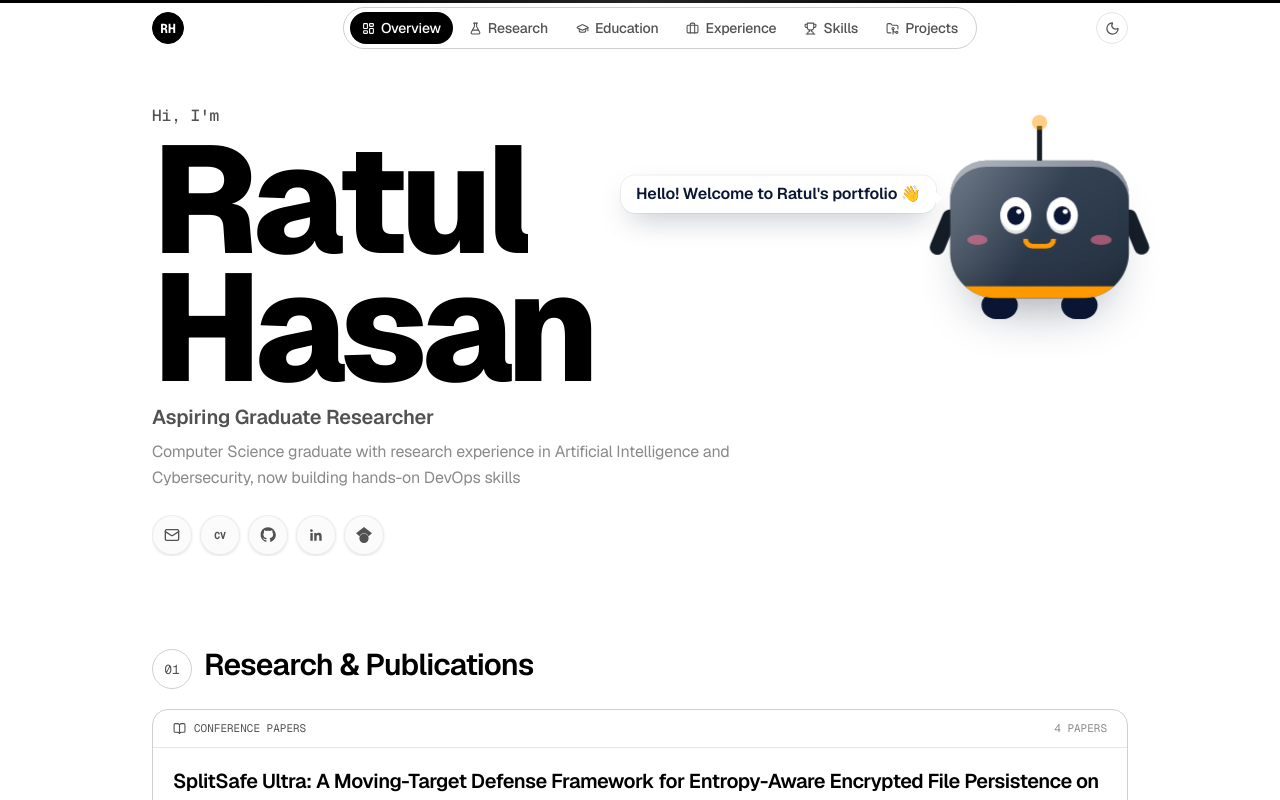
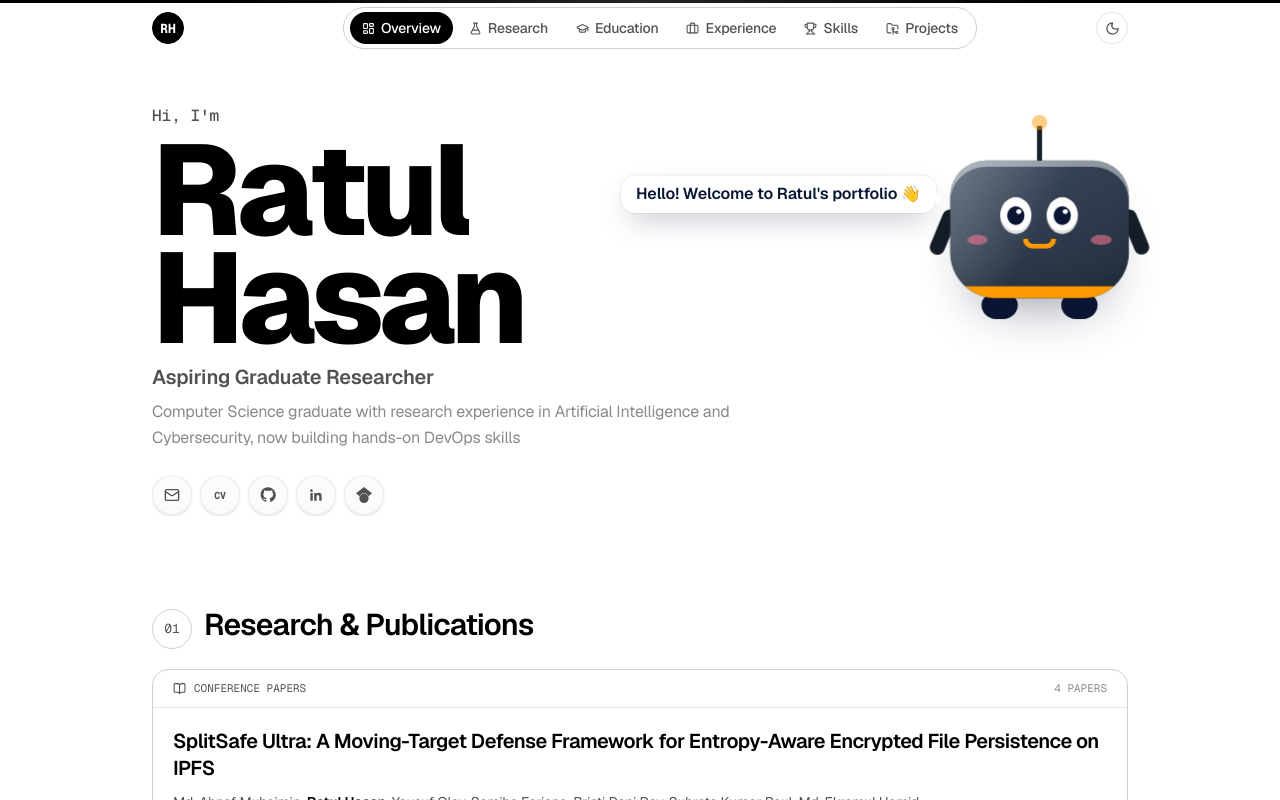
Before and after one commit to ratulhasan001/portfolio, a Next.js app: page / in a window 1280 px wide. Shown: the top 800 px of the page. Built offline with nearby package versions, Linux system fonts and the light colour scheme.

Commit message:
Shrink the hero name

```diff
--- a/src/components/hero.tsx
+++ b/src/components/hero.tsx
@@ -162,7 +162,7 @@ export function Hero() {
 
         {/* Set as two stacked lines so the name reads as a display mark
             rather than a run of text, each line rising in on its own. */}
-        <h1 id="hero-name" className="mt-2 text-[19vw] font-extrabold leading-[0.84] tracking-[-0.05em] text-fg-default sm:text-8xl lg:text-[9.5rem]">
+        <h1 id="hero-name" className="mt-2 text-[16vw] font-extrabold leading-[0.84] tracking-[-0.05em] text-fg-default sm:text-7xl lg:text-[8rem]">
           <span className="block">
             <RiseLetters text={firstName} delay={0.2} />
           </span>
```
